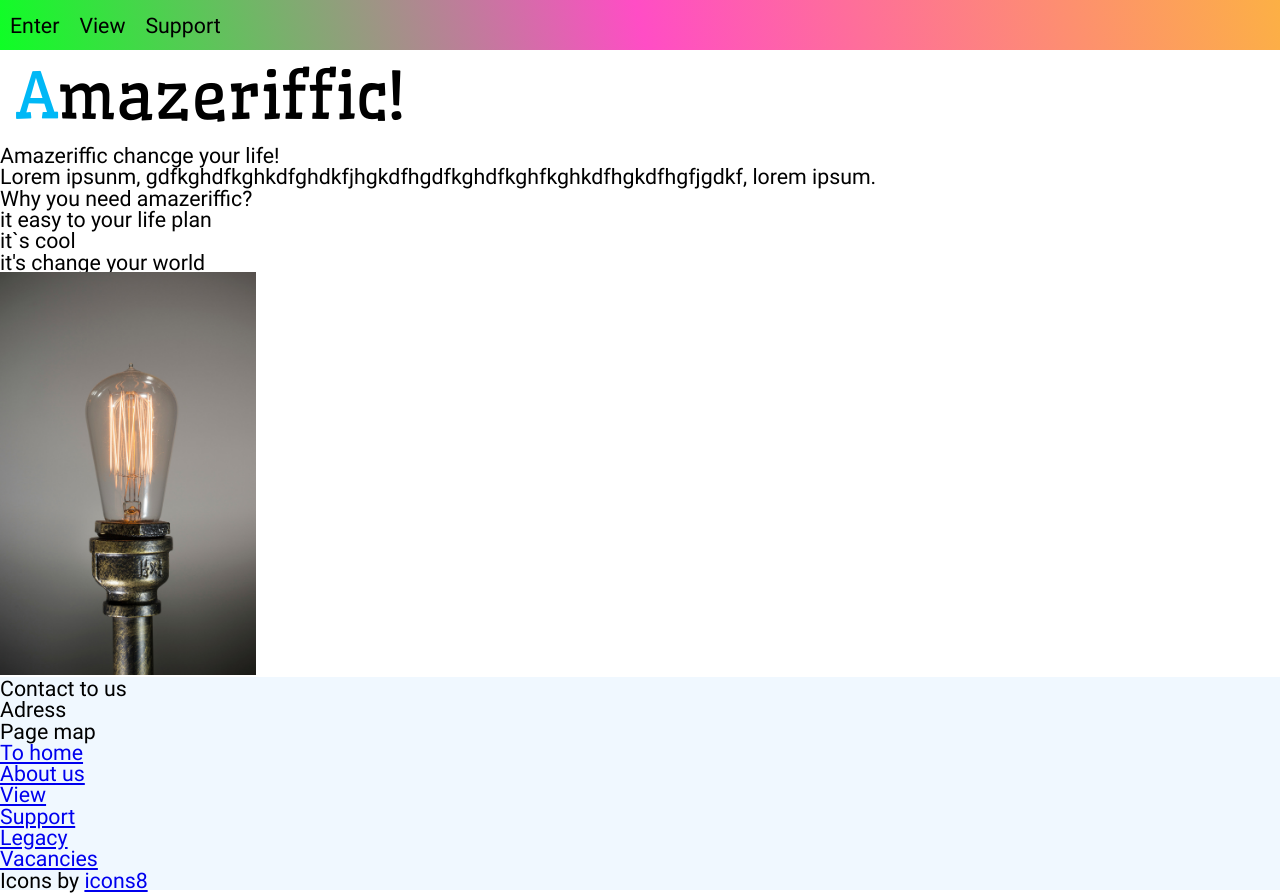
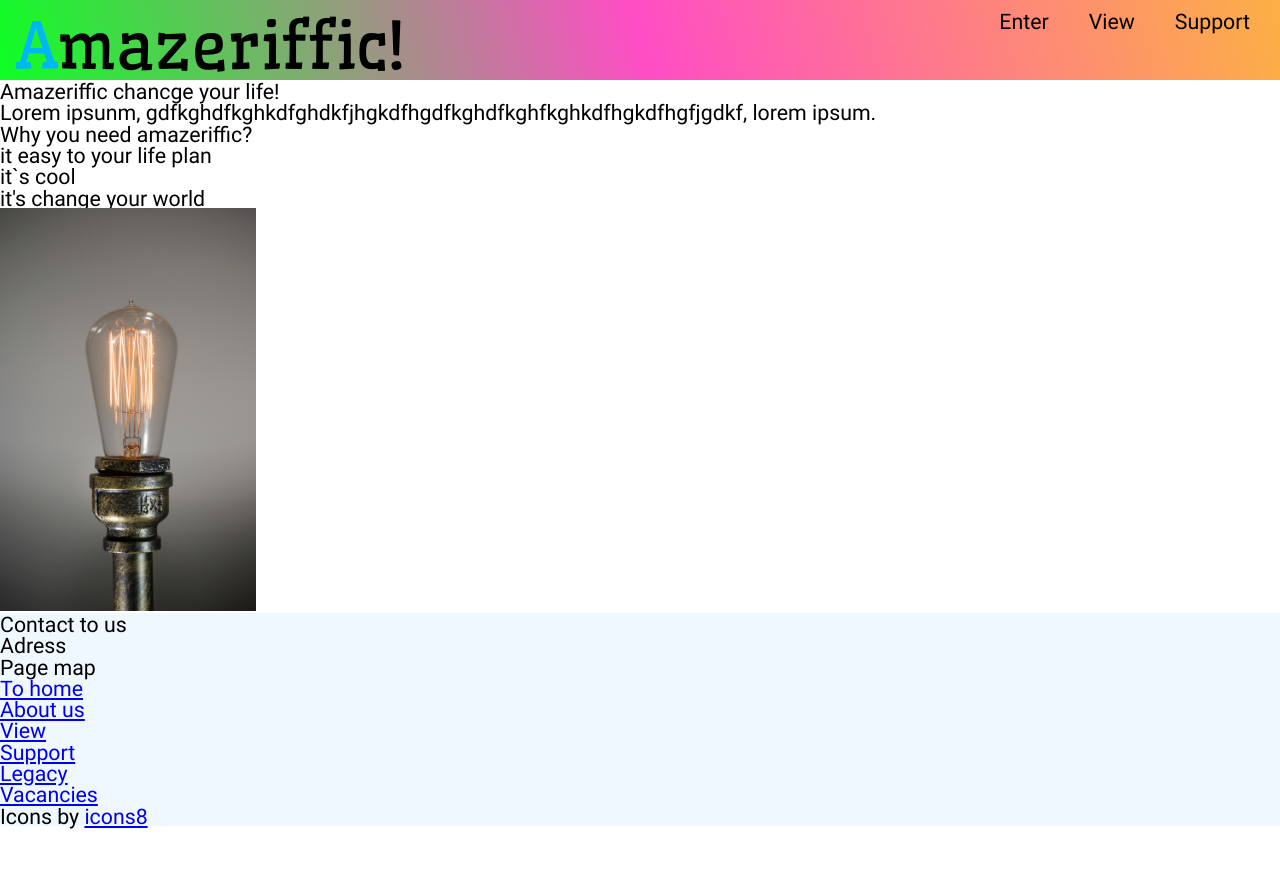
Before and after one commit to IStasovskyi93/Amazeriffic, a plain HTML site: page index.html in a window 1280 px wide. After the commit the page ends 830 px from the top, so only its background shows below. Drawn offline with Linux system fonts and the light colour scheme.

Commit message:
change top nav

```diff
--- a/style.css
+++ b/style.css
@@ -23,38 +23,49 @@ header, main, footer {
     font-size: 16pt;
 }
 
-h1 {
-    font-family: 'wellfleetregular', 'Times New Roman', Times, serif;
-    font-size: 3em;
-    margin: 15px;
-}
-
-h1::first-letter {
-    color: rgb(0, 184, 246);
-}
-
 a:hover {
     background: url("images/icons8-rocket-24.png") no-repeat 100% 0;
     background-size: 16px 16px;
     padding-right: 19px;
 }
 /*header*/
-nav {
+header {
+    height: 10vh;
     background: rgb(14,255,37);
     background: linear-gradient(75deg, rgba(14,255,37,1) 0%, rgba(255,77,197,1) 50%, rgba(252,176,69,1) 100%);
-    height: 50px;
+    overflow: auto;
+}
+
+nav {
     display: flex;
+    float: right;
+
 }
 
 nav a {
-    align-self: center;
     padding: 10px;
     text-decoration: none;
     color: black;
+    margin-left: 20px;
+}
+
+nav a:nth-child(3) {
+    margin-right: 20px;
 }
 
 nav a:hover {
     color: rgb(255, 0, 225);
+}
+
+h1 {
+    font-family: 'wellfleetregular', 'Times New Roman', Times, serif;
+    font-size: 3em;
+    margin: 15px;
+    float: left;
+}
+
+h1::first-letter {
+    color: rgb(0, 184, 246);
 }
 
 /*main*/
```
